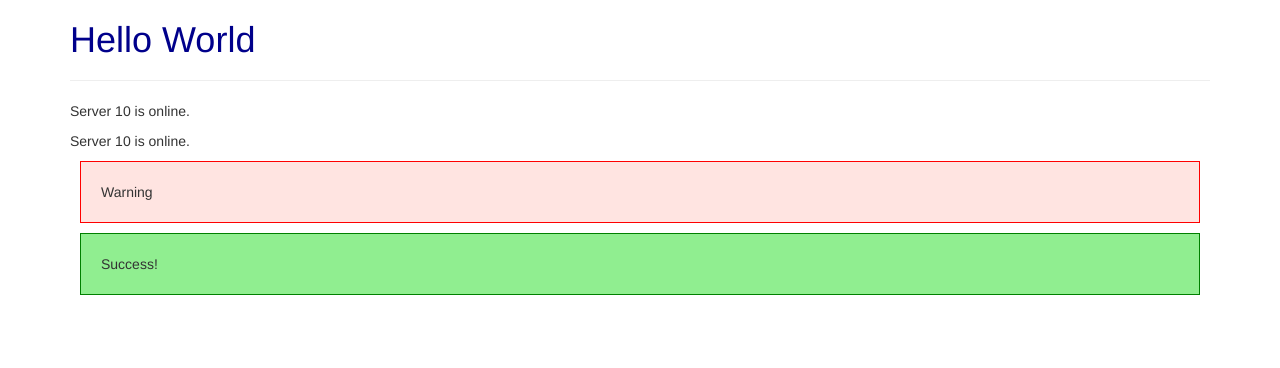
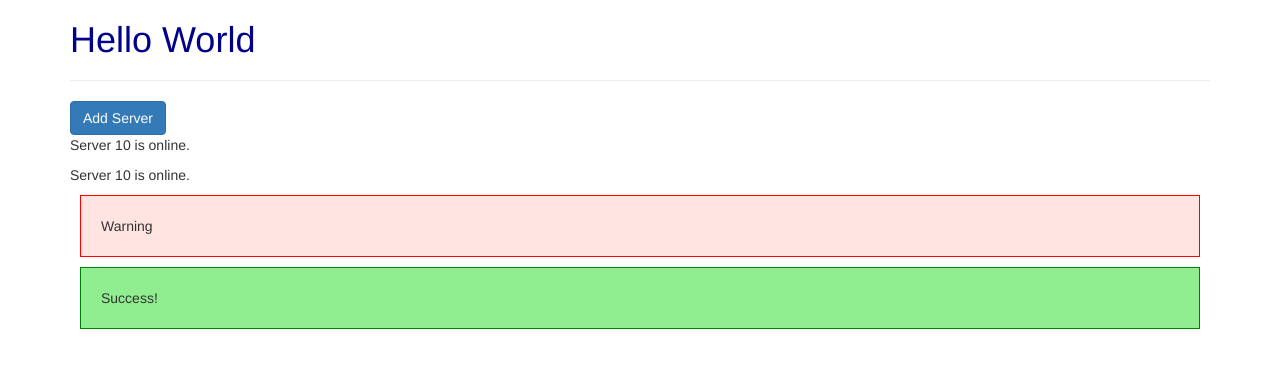
Before and after one commit to edezekiel/angular-complete-guide, an Angular app: page / in a window 1280 px wide. Shown: the top 368 px of the page. Built offline with nearby package versions, Linux system fonts and the light colour scheme.

Commit message:
Property binding exercise

```diff
--- a/src/app/components/servers/servers.component.html
+++ b/src/app/components/servers/servers.component.html
@@ -1,2 +1,6 @@
+<button
+  class="btn btn-primary"
+  [disabled]="!allowNewServer">Add Server
+</button>
 <app-server></app-server>
 <app-server></app-server>
--- a/src/app/components/servers/servers.component.ts
+++ b/src/app/components/servers/servers.component.ts
@@ -6,8 +6,13 @@
   styleUrls: ['./servers.component.css']
 })
 export class ServersComponent implements OnInit {
+  allowNewServer = false;
 
-  constructor() { }
+  constructor() {
+    setTimeout(() => {
+      this.allowNewServer = true
+    }, 2000);
+  }
 
   ngOnInit(): void {
   }
```
